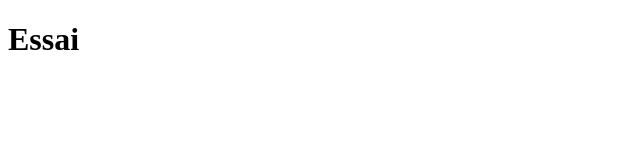
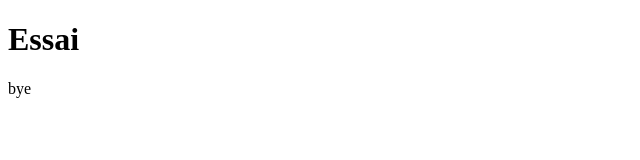
Before and after one commit to Elodie-dev/essai, a plain HTML site: page index.html in a window 1280 px wide. Shown: the full height of the page, 0-640 px from the left. Drawn offline with Linux system fonts and the light colour scheme.

Commit message:
ajout footer

```diff
--- a/index.html
+++ b/index.html
@@ -10,5 +10,6 @@
     <h1 style="font-weight: bold;">Essai</h1>
 
     <div class="menu"></div>
+<footer>bye</footer>
 </body>
 </html>
```
